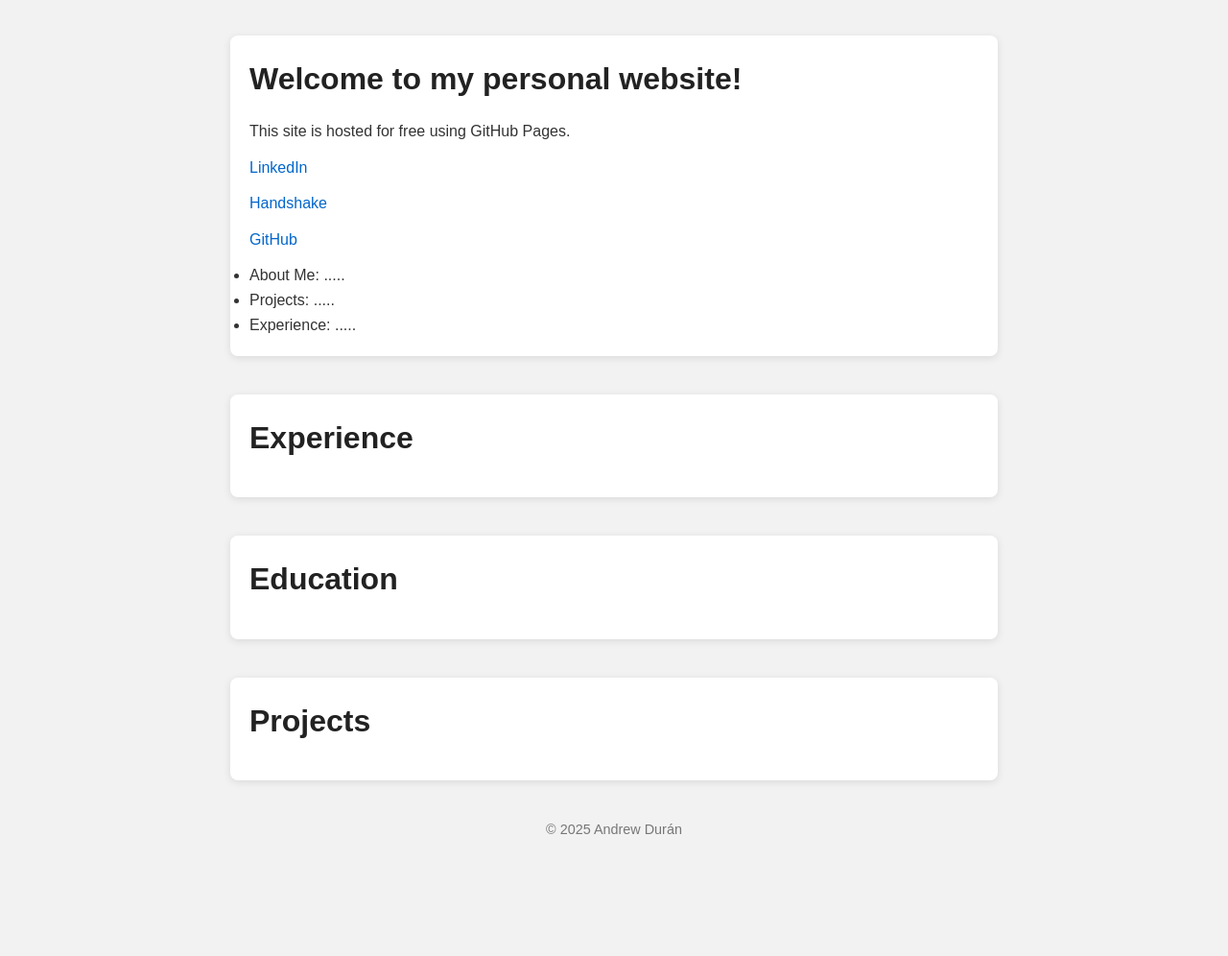
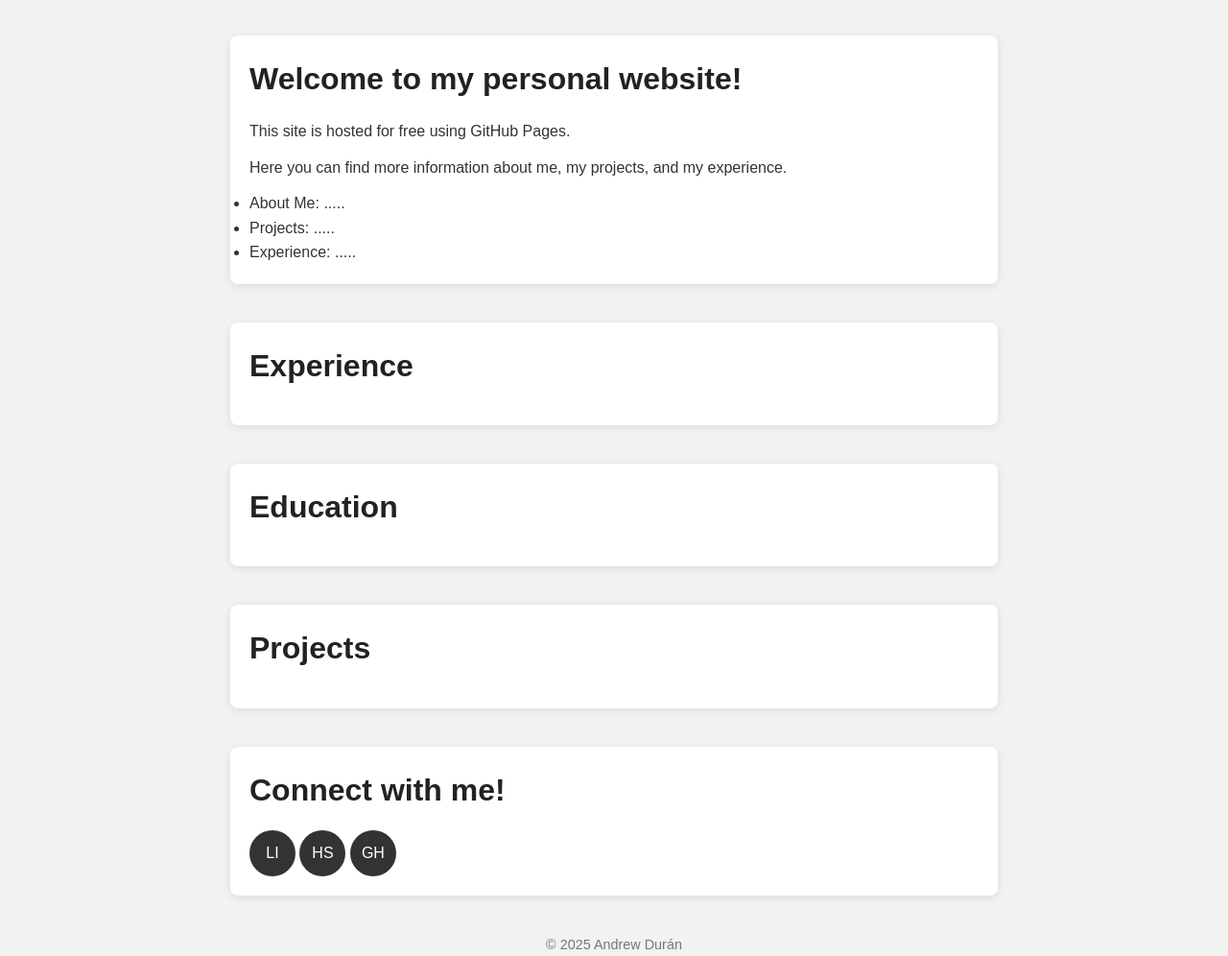
Before and after one commit to duranajd/duranajd.github.io, a plain HTML site: page index.html in a window 1280 px wide. Shown: the part 96-1092 px from the top of the page at 96% size. Before the commit the page ends 972 px from the top, so only its background shows below. Drawn offline with Linux system fonts and the light colour scheme.

Commit message:
social link buttons

```diff
--- a/index.html
+++ b/index.html
@@ -14,15 +14,7 @@
     <h1>Welcome to my personal website!</h1>
     <p>This site is hosted for free using GitHub Pages.</p>
 
-    <p>
-      <a href="https://www.linkedin.com/in/andrew-duran/">LinkedIn</a>
-    </p>
-    <p>
-      <a href="https://umn.joinhandshake.com/profiles/andrew-duran">Handshake</a>
-    </p>
-    <p>
-      <a href="github.com/duranajd">GitHub</a>
-    </p>
+    <p>Here you can find more information about me, my projects, and my experience.</p>
 
     <ul>
       <li>About Me: .....</li>
@@ -43,6 +35,13 @@
     <h1>Projects</h1>
   </div>
 
+  <div class="container">
+    <h1>Connect with me!</h1>
+    <a class="circle-btn" href="https://www.linkedin.com/in/andrew-duran/">LI</a>
+    <a class="circle-btn" href="https://umn.joinhandshake.com/profiles/andrew-duran/">HS</a>
+    <a class="circle-btn" href="https://github.com/duranajd/">GH</a>
+  </div>
+
   <footer>
     © 2025 Andrew Durán
   </footer>
--- a/style.css
+++ b/style.css
@@ -49,6 +49,18 @@ a:hover {
   text-decoration: underline;
 }
 
+.circle-btn {
+  width: 48px;
+  height: 48px;
+  border-radius: 50%;
+  background: #333;
+  color: white;
+  display: inline-flex;
+  align-items: center;
+  justify-content: center;
+  text-decoration: none;
+}
+
 /* Footer (optional) */
 footer {
   margin-top: 24px;
```
